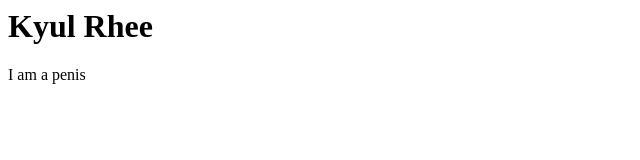
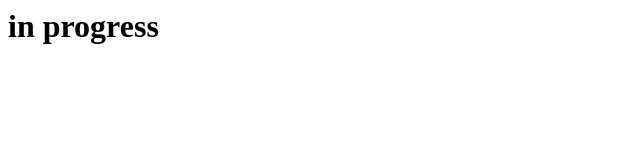
Before and after one commit to kylerhee/kylerhee.github.io, a plain HTML site: page index.html in a window 1280 px wide. Shown: the whole page, without its empty margins (0-640 px from the left). Drawn offline with Linux system fonts and the light colour scheme.

Commit message:
first commit

```diff
--- a/index.html
+++ b/index.html
@@ -1,3 +1 @@
-<h1>Kyul Rhee</h1>
-
-<p>I am a penis</p>
+<h1>in progress</h1>
```
